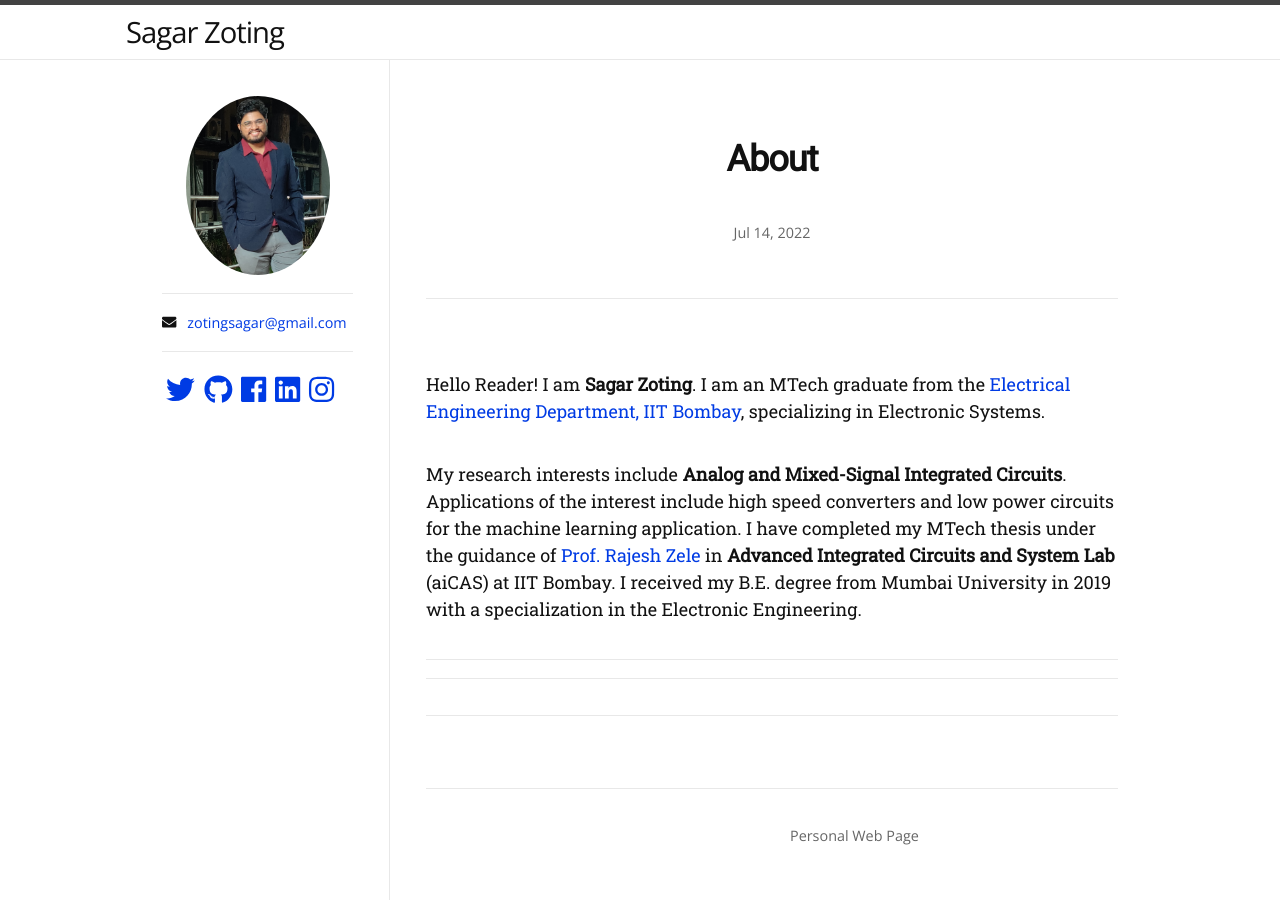
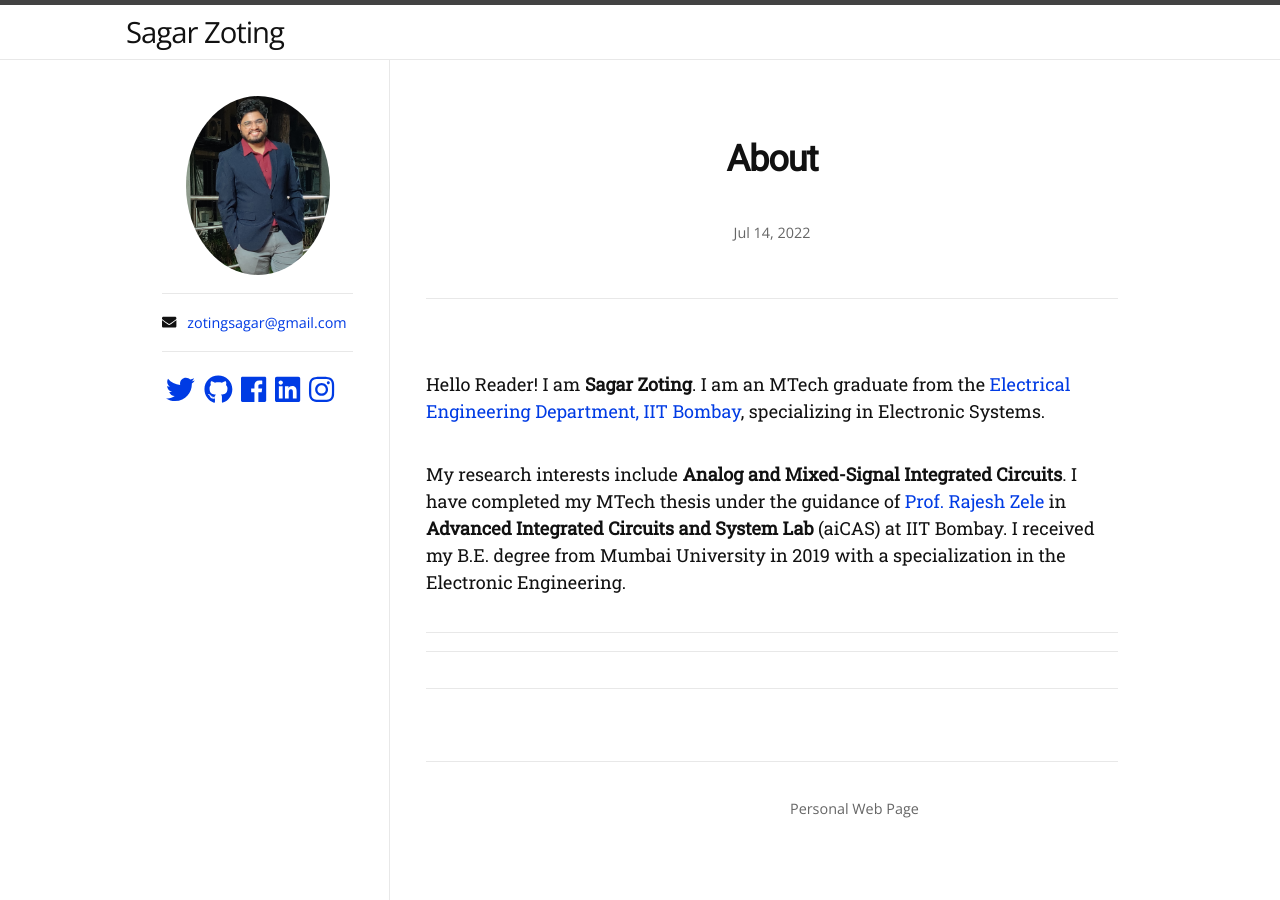
Before and after one commit to zotingsagar/zotingsagar.github.io, a Jekyll site: the page built from _posts/2022-07-14-About.md, in a window 1280 px wide. Built offline with Jekyll 4.4.1, drawn with Linux system fonts in a browser that asks for light colours; nearby versions of some CDN libraries; some web fonts are replaced; some of the changed lines change nothing that is shown.

Commit message:
Update 2022-07-14-About.md

```diff
--- a/_posts/2022-07-14-About.md
+++ b/_posts/2022-07-14-About.md
@@ -5,10 +5,9 @@ layout: post
 
 
   {% comment %}
-Might you have an include in your theme? Why not try it here!
-{% include my-themes-great-include.html %}
+ Applications of the interest include high speed converters and low power circuits for the machine learning application.
 {% endcomment %}
 
 
 
-  My research interests include **Analog and Mixed-Signal Integrated Circuits**. Applications of the interest include high speed converters and low power circuits for the machine learning application. I have completed my MTech thesis under the guidance of [Prof. Rajesh Zele](http://www.ee.iitb.ac.in/~zelerajesh/index.php) in **Advanced Integrated Circuits and System Lab** (aiCAS) at IIT Bombay. I received my B.E. degree from Mumbai University in 2019 with a specialization in the Electronic Engineering.
+  My research interests include **Analog and Mixed-Signal Integrated Circuits**. I have completed my MTech thesis under the guidance of [Prof. Rajesh Zele](http://www.ee.iitb.ac.in/~zelerajesh/index.php) in **Advanced Integrated Circuits and System Lab** (aiCAS) at IIT Bombay. I received my B.E. degree from Mumbai University in 2019 with a specialization in the Electronic Engineering.
```
